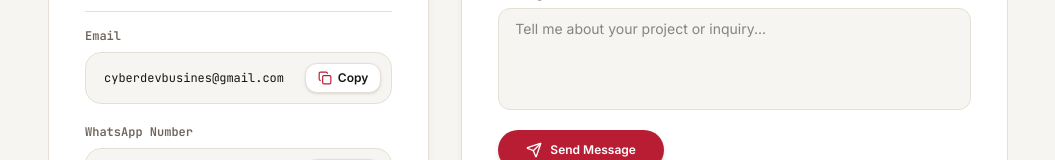
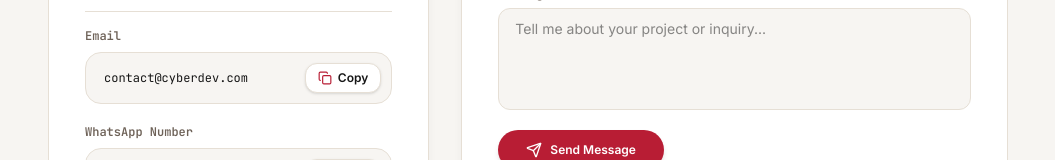
Before and after one commit to MohamedIbrahim-Cyber/Cyber-Dev-PortfolioV2, a React (Vite) app: page / in a window 1280 px wide. Shown: the part 4871-5031 px from the top of the page, without its empty margins (112-1167 px from the left). Built offline with nearby package versions, Linux system fonts and the light colour scheme.

Commit message:
chore: update contact email address
Replace personal Gmail address with the professional contact@cyberdev.com domain across components.

```diff
--- a/src/components/ContactSection.tsx
+++ b/src/components/ContactSection.tsx
@@ -19,7 +19,7 @@ export const ContactSection: React.FC<ContactSectionProps> = ({ currentLang, ini
   const [status, setStatus] = useState<'idle' | 'sending' | 'success' | 'error'>('idle');
   const [errorMessage, setErrorMessage] = useState<string | null>(null);
 
-  const contactEmail = 'cyberdevbusines@gmail.com';
+  const contactEmail = 'contact@cyberdev.com';
   const whatsappNumber = '+201110295074';
 
   useEffect(() => {
--- a/src/components/Footer.tsx
+++ b/src/components/Footer.tsx
@@ -51,7 +51,7 @@ export const Footer: React.FC<FooterProps> = ({ currentLang }) => {
             <Linkedin className="w-4 h-4" />
           </a>
           <a
-            href="mailto:cyberdevbusines@gmail.com"
+            href="mailto:contact@cyberdev.com"
             aria-label="Email"
             className="hover:text-[var(--accent)] transition-colors"
           >
```
